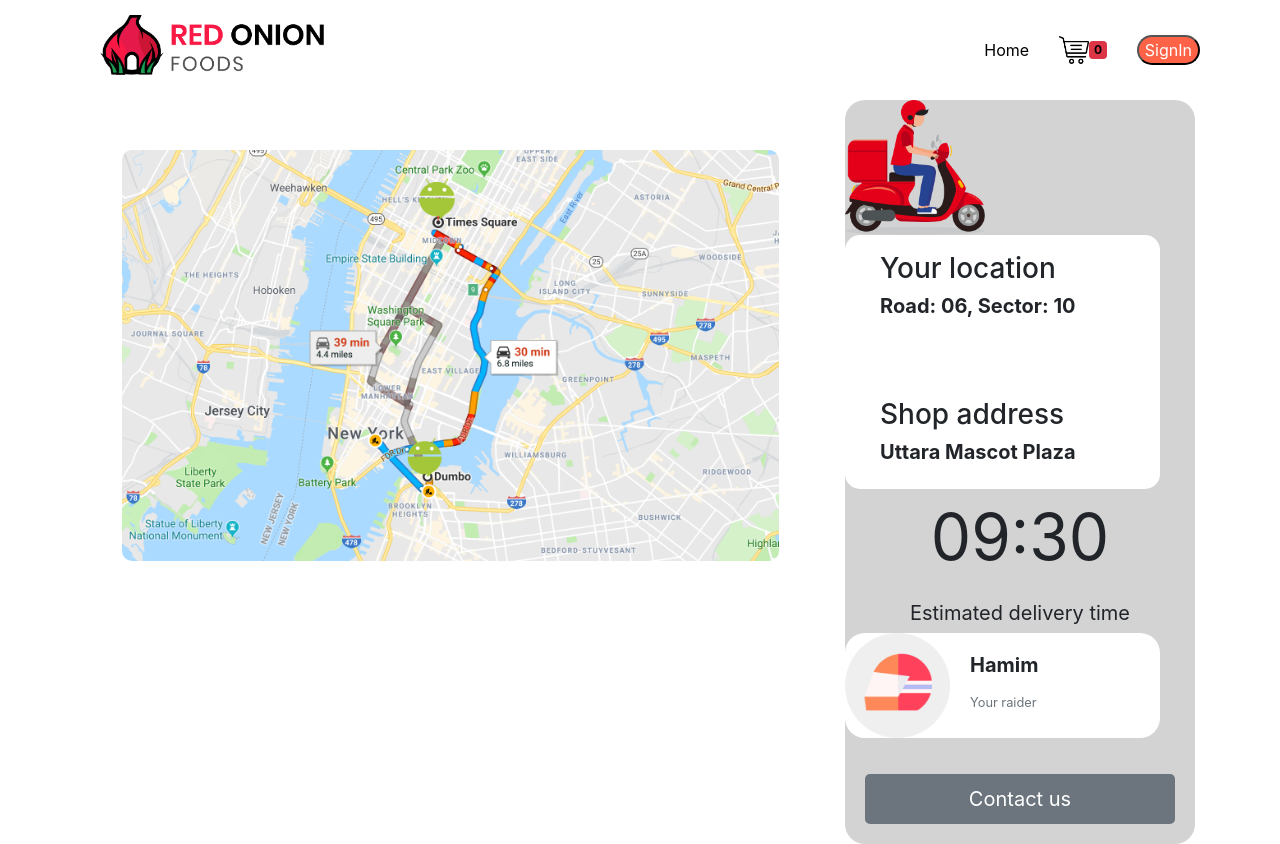
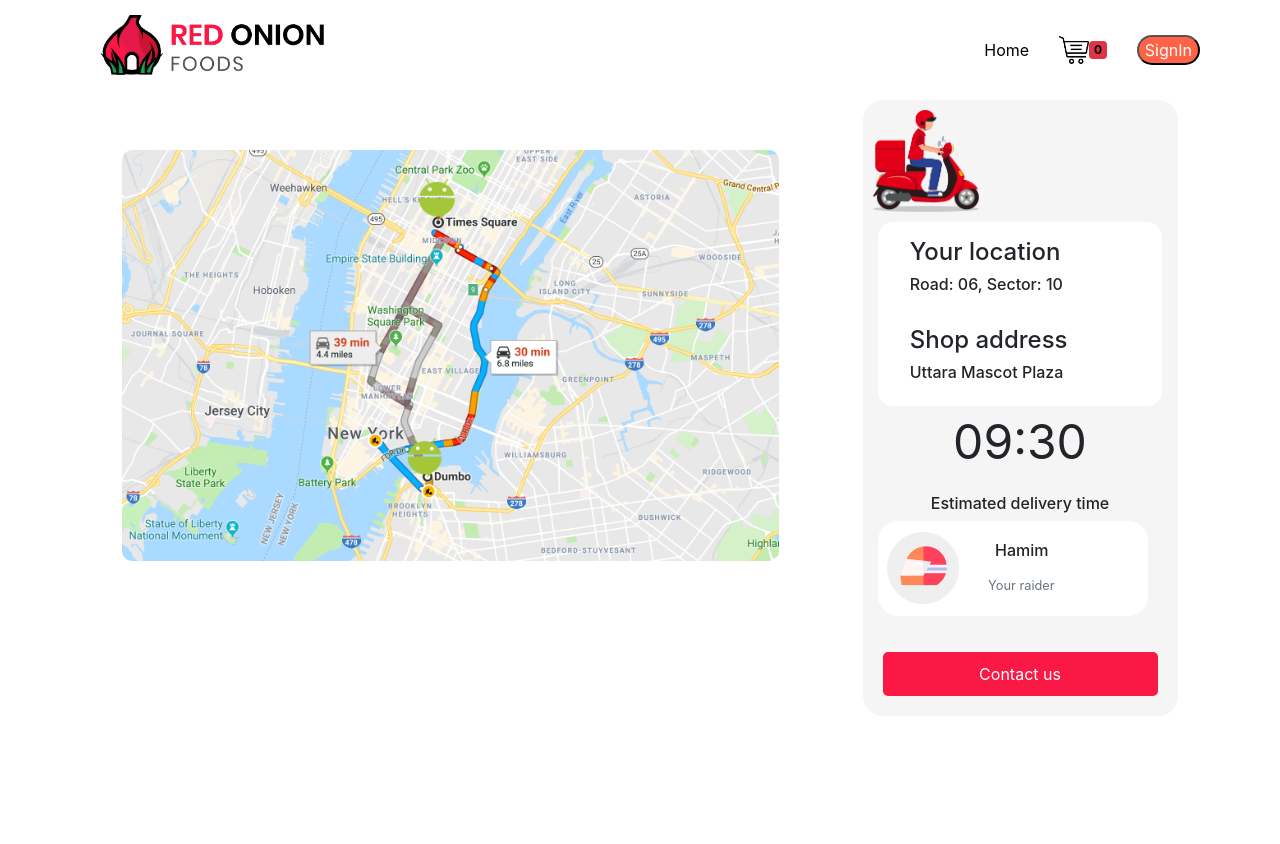
Before and after one commit to coderrafiul/red-onion, a React (Create React App) app: page /ordered in a window 1280 px wide. After the commit the page ends 800 px from the top, so only its background shows below. Built offline with nearby package versions, Linux system fonts and the light colour scheme; no server answers.

Commit message:
almost complete

```diff
--- a/src/App.js
+++ b/src/App.js
@@ -15,7 +15,6 @@ import {
 import FoodDetails from './Components/FoodDetails/FoodDetails';
 import Login from './Components/Login/Login';
 import { addToDatabaseCart } from './utilities/databaseManager';
-import Review from './Components/Review/Review';
 import { AuthContextProvider, PrivateRoute } from './Components/Login/useAuth';
 import Shipment from './Components/Shipment/Shipment';
 import OrderComplete from './Components/OrderComplete/OrderComplete';
@@ -76,9 +75,9 @@ function App() {
                   <Route path="/login">
                     <Login></Login>
                   </Route>
-                  <Route path="/shipment">
+                  <PrivateRoute path="/shipment">
                     <Shipment finalCart={finalCart} setFinalCart={setFinalCart}></Shipment>
-                  </Route>
+                  </PrivateRoute>
                   <Route path="/ordered">
                     <OrderComplete></OrderComplete>
                   </Route>
--- a/src/Components/OrderComplete/OrderComplete.css
+++ b/src/Components/OrderComplete/OrderComplete.css
@@ -2,6 +2,7 @@
     width: 90%;
     border-radius: 10px;
     margin-top: 50px;
+
 }
 
 .location{
@@ -13,18 +14,39 @@
 }
 
 .deliveryLogo{
-    width: 40%
+    width: 40%;
+    padding: 10px
 }
 
 .body{
-    background-color: lightgray;
+    background-color: rgb(245, 245, 245);
 }
 
 .time p{
-    font-size: 400%;
+    font-size: 300%;
     font-weight: 400;
 }
 
 .time h5{
     font-weight: 400;
 }
+
+/* .summary{
+    margin-left: 20px;
+} */
+
+.raider img{
+    width: 80%;
+}
+
+.raider{
+    margin-left: 5%;
+}
+
+.location{
+    margin: 0 auto;;
+}
+
+button.place-order{
+    background-color: rgb(249, 25, 68);
+}
--- a/src/Components/OrderComplete/OrderComplete.js
+++ b/src/Components/OrderComplete/OrderComplete.js
@@ -14,34 +14,33 @@ const OrderComplete = () => {
                         <img src={demoMap} alt=""/>
                     </div>
 
-                    <div className="col-md-4 summary">
-                        <div className="card body" style={{maxWidth: 100 +"%"}}>
+                    <div className="col-md-4 summary d-flex justify-content-center">
+                        <div className="card body" style={{maxWidth: 90 +"%"}}>
                         <div className="deliveryLogo">
                         <img  src={deliveryLogo} className="card-img-top" alt="..."/>
                         </div>
                         <div className="location">
-                            <h3>Your location</h3>
-                            <h5>Road: 06, Sector: 10</h5>
+                            <h4>Your location</h4>
+                            <h6>Road: 06, Sector: 10</h6>
                             <br/>
-                            <br/>
-                            <br/>
-                            <h3>Shop address</h3>
-                            <h5>Uttara Mascot Plaza</h5>
+
+                            <h4>Shop address</h4>
+                            <h6>Uttara Mascot Plaza</h6>
                         </div>
                         <div className="time">
                             <p>09:30</p>
 
-                            <h5>Estimated delivery time</h5>
+                            <h6>Estimated delivery time</h6>
                         </div>
                         <div className="raider">
                         <div class="card mb-3" style={{maxWidth: 90+ "%"}}>
-                            <div className="row no-gutters">
+                            <div className="row no-gutters d-flex justify-content-around align-items-center">
                                 <div className="col-md-4">
                                 <img src={ helmetLogo } className="card-img" alt="..."/>
                                 </div>
                                 <div className="col-md-8">
                                 <div className="card-body">
-                                    <h5 className="card-title raider">Hamim</h5>
+                                    <h6 className="card-title raider">Hamim</h6>
                                     <p className="card-text"><small class="text-muted">Your raider</small></p>
                                 </div>
                                 </div>
@@ -49,7 +48,7 @@ const OrderComplete = () => {
                             </div>
                         </div>
                         <div className="card-body">
-                            <button className="btn btn-secondary btn-lg place-order" >Contact us</button>
+                            <button className="btn btn-secondary place-order" >Contact us</button>
 
                         </div>
                         </div>
```
